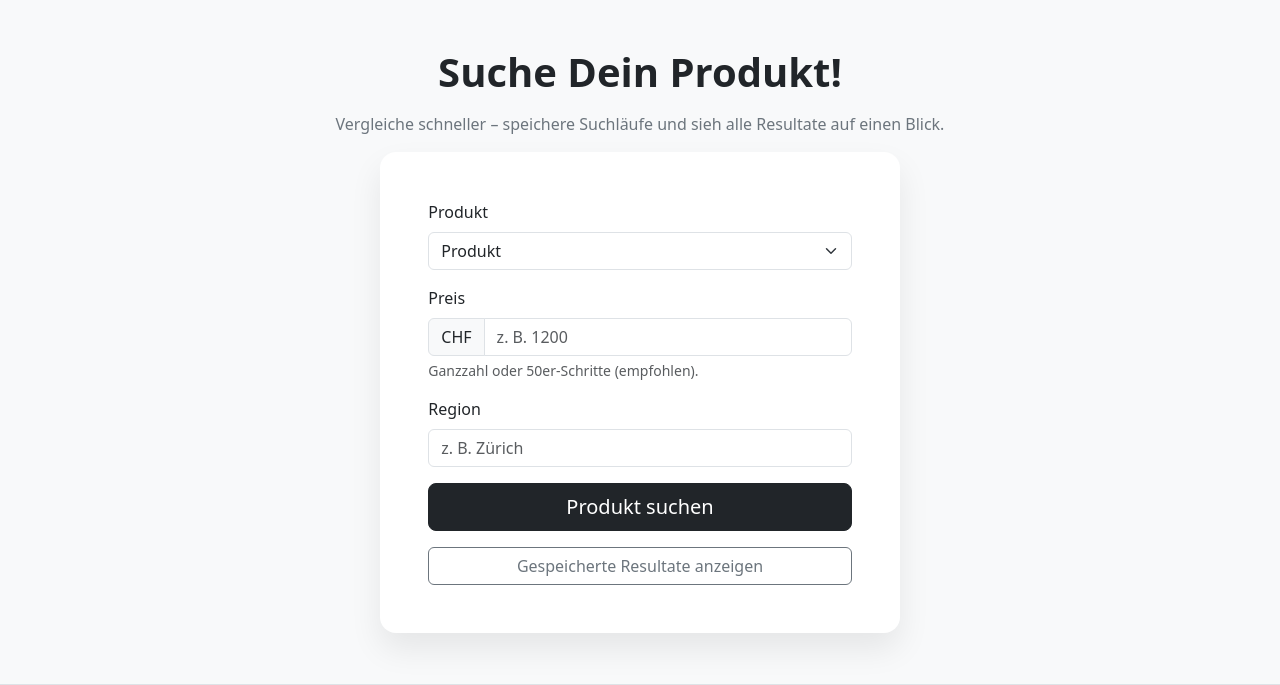
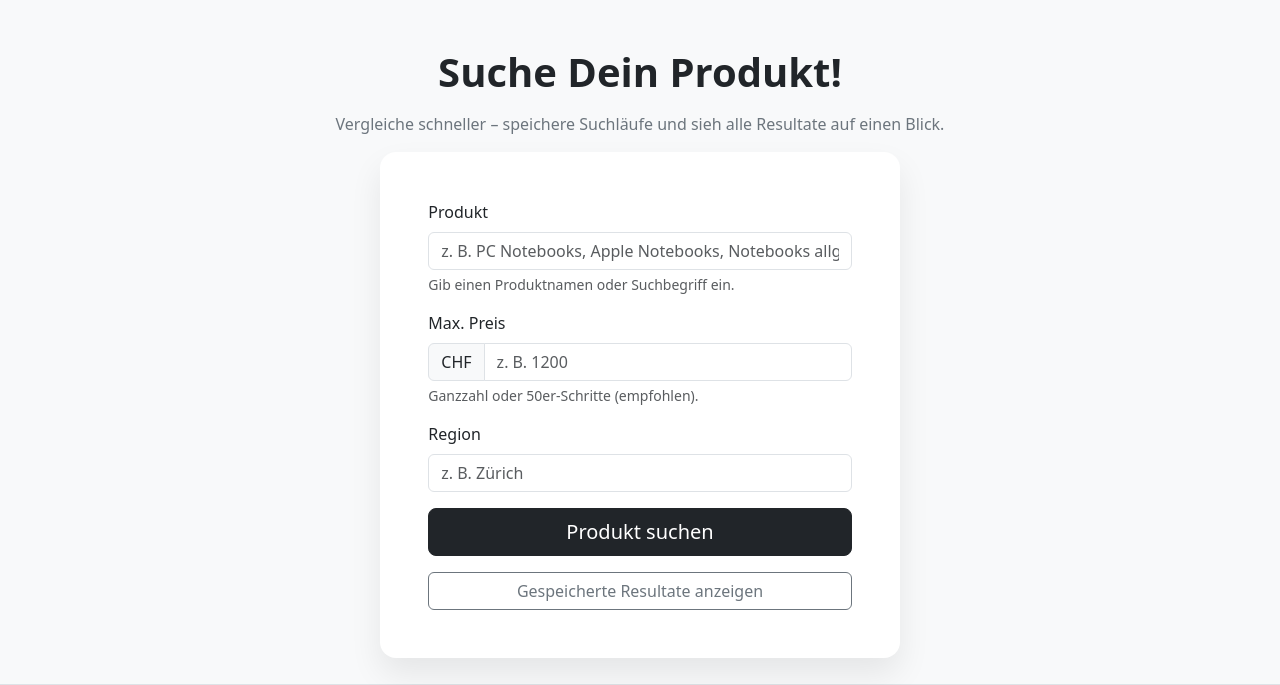
Before and after one commit to Andh2024/data_scraper_project, a Flask app: page / in a window 1280 px wide. Shown: the part 56-741 px from the top of the page. Run offline with Flask 3, Linux system fonts and the light colour scheme.

Commit message:
Max. Preis und Freitextfeld für Produkt

```diff
--- a/data.csv
+++ b/data.csv
@@ -30,3 +30,5 @@ https://www.ebay.ch/b/Apple-Notebooks/111422/bn_466752,2000,Basel,
 https://www.ebay.ch/b/Apple-Notebooks/111422/bn_466752,2000,Basel,
 https://www.ebay.ch/b/Apple-Notebooks/111422/bn_466752,2000,Basel,
 https://www.ebay.ch/b/Apple-Notebooks/111422/bn_466752,2000,Basel,
+Gitarre,100,Basel,
+Fussball,250,Bern,
--- a/templates/index.html
+++ b/templates/index.html
@@ -25,20 +25,14 @@
                     <!-- Produkt -->
                     <div>
                         <label for="produkt" class="form-label">Produkt</label>
-                        <select id="produkt" name="produkt" class="form-select" required>
-                            <option value="" selected disabled>Produkt</option>
-                            <option value="https://www.ebay.ch/b/PC-Notebooks-Netbooks/177/bn_466644">PC Notebooks
-                            </option>
-                            <option value="https://www.ebay.ch/b/Apple-Notebooks/111422/bn_466752">Apple Notebooks
-                            </option>
-                            <option value="https://www.ebay.ch/b/Computer-Tablets-Netzwerk/58058/bn_1845234">Notebooks
-                                generell</option>
-                        </select>
+                        <input type="text" id="produkt" name="produkt" class="form-control"
+                            placeholder="z. B. PC Notebooks, Apple Notebooks, Notebooks allgemein" required>
+                        <div class="form-text">Gib einen Produktnamen oder Suchbegriff ein.</div>
                     </div>
 
                     <!-- Preis -->
                     <div>
-                        <label for="preis" class="form-label">Preis</label>
+                        <label for="preis" class="form-label">Max. Preis</label>
                         <div class="input-group">
                             <span class="input-group-text">CHF</span>
                             <input type="number" id="preis" name="preis" class="form-control" min="0" step="50"
```
